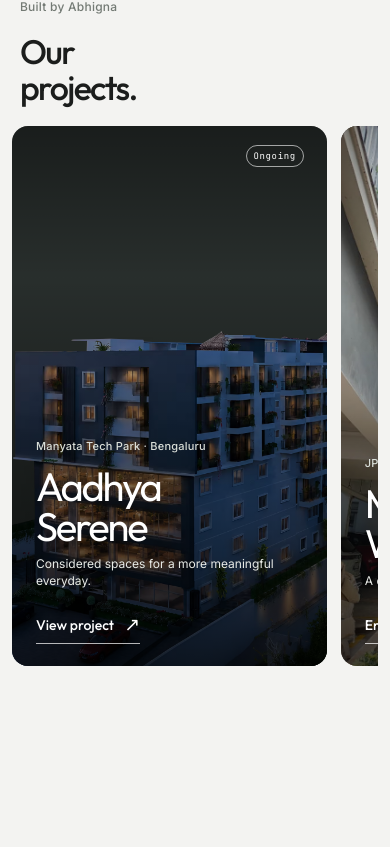
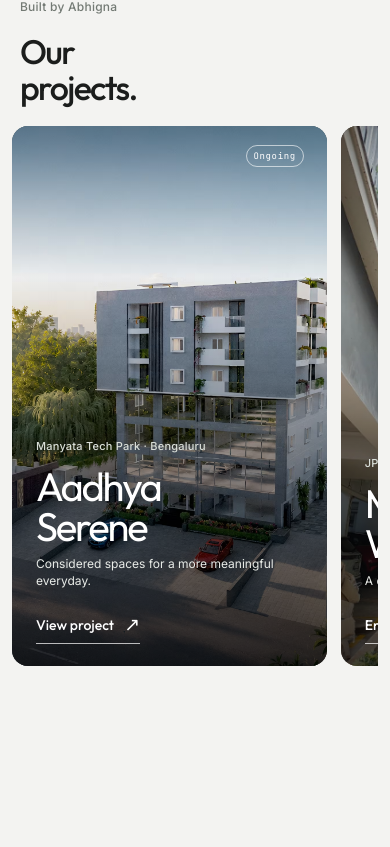
Before and after one commit to RishavSthyra/Abhigna-Constructions, a Next.js app: page / in a window 390 px wide. Shown: the part 2177-3024 px from the top of the page. Built offline with nearby package versions, Linux system fonts and the light colour scheme.

Commit message:
Update Aadhya project card and landing CTA imagery

```diff
--- a/app/home.module.css
+++ b/app/home.module.css
@@ -61,7 +61,7 @@
 .numberCard>div{min-width:0}
 .numberCard strong{justify-self:end;font-family:var(--font-display),sans-serif;font-size:clamp(58px,5vw,78px);font-weight:400;line-height:1;letter-spacing:-.065em;white-space:nowrap}.numberCard strong span{font-size:.7em}
 .numberCard h3{margin:0 0 10px;font-family:var(--font-display),sans-serif;font-size:clamp(20px,1.8vw,28px);font-weight:500;line-height:1.12;letter-spacing:-.035em}.numberCard p{max-width:520px;margin:0;color:#626b64;font-size:14px;line-height:1.5}
-.finalCta{position:relative;display:flex;flex-direction:column;align-items:center;justify-content:center;min-height:550px;overflow:hidden;background:#151b1b;color:#fff;text-align:center}.finalBackdrop{background-image:linear-gradient(rgba(11,17,17,.68),rgba(11,17,17,.8)),url('/Hero/NIGHT_FOREGROUND_IMAGE.png');background-position:center,center 47%;background-size:cover}.finalCta>*:not(.finalBackdrop){position:relative;z-index:1}.finalCta .kicker{color:#d0d7ce}.finalCta h2{margin:21px 0 12px;font-family:var(--font-display),sans-serif;font-size:clamp(48px,5vw,72px);font-weight:400;line-height:1;letter-spacing:-.06em}.finalCta p{color:#d3d8d2;font-size:15px}.ctaPill{margin-top:22px;color:#1d2b21;background:#f3f1e9}.ctaPill:hover{background:#fff}
+.finalCta{position:relative;display:flex;flex-direction:column;align-items:center;justify-content:center;min-height:550px;overflow:hidden;background:#151b1b;color:#fff;text-align:center}.finalBackdrop{background-image:linear-gradient(rgba(11,17,17,.68),rgba(11,17,17,.8)),url('/projects/aadhya-serene-cta.avif');background-position:center,center 47%;background-size:cover}.finalCta>*:not(.finalBackdrop){position:relative;z-index:1}.finalCta .kicker{color:#d0d7ce}.finalCta h2{margin:21px 0 12px;font-family:var(--font-display),sans-serif;font-size:clamp(48px,5vw,72px);font-weight:400;line-height:1;letter-spacing:-.06em}.finalCta p{color:#d3d8d2;font-size:15px}.ctaPill{margin-top:22px;color:#1d2b21;background:#f3f1e9}.ctaPill:hover{background:#fff}
 @media(max-width:1000px){.projects{grid-template-columns:1fr}.projectsIntro{min-height:280px;padding-right:0}.hero h1{font-size:clamp(42px,5.6vw,60px)}}
 @media(max-width:700px){.hero{height:100svh;min-height:720px}.heroBackdrop{background:linear-gradient(90deg,rgba(7,12,14,.83),rgba(7,12,14,.33)),linear-gradient(0deg,rgba(4,8,9,.58),transparent 55%)}.heroContent{left:23px;bottom:34px;width:calc(100% - 46px)}.hero h1{font-size:clamp(38px,9vw,55px)}.heroPill{margin-top:25px}.projects{gap:10px;padding:55px 12px 0}.projectsIntro{min-height:290px;padding:0 8px 10px}.introBottom h2{font-size:clamp(34px,8vw,42px)}.projectCard{flex-basis:86%;min-height:540px}.projectBottom h3{font-size:clamp(38px,9vw,46px)}.projectBottom .projectLongTitle{font-size:clamp(32px,8vw,42px)}.philosophy{margin:50px 0 0;padding:50px 13px 14px}.philosophy h2{font-size:clamp(26px,6vw,36px)}.philosophyGrid{grid-template-columns:1fr}.philosophyImage{min-height:320px}.quoteCard{min-height:290px}.quoteCard blockquote{font-size:26px}.numbers{padding:48px 12px}.numberCard{grid-template-columns:minmax(0,1fr) auto;gap:12px;min-height:142px;padding:22px}.numberCard strong{font-size:clamp(38px,10vw,56px)}.numberCard h3{font-size:20px}.numberCard p{font-size:12px}.finalCta{min-height:500px}.finalCta h2{font-size:clamp(40px,9vw,56px)}.finalCta p{font-size:13px}}
 @media(max-width:390px){.hero h1{font-size:38px}.projectBottom h3{font-size:40px}}
--- a/components/Home/ProjectsCarousel.tsx
+++ b/components/Home/ProjectsCarousel.tsx
@@ -71,7 +71,7 @@ export default function ProjectsCarousel() {
         tabIndex={0}
       >
         <article className={`${styles.projectCard} ${styles.projectCardDark}`}>
-          <Image src="/Hero/withour bg Night View Aadhya Serene.avif" alt="Architectural rendering of Aadhya Serene" fill sizes="(max-width: 700px) 86vw, (max-width: 1000px) 45vw, 33vw" className={styles.projectImage} />
+          <Image src="/projects/aadhya-serene-card.avif" alt="Architectural rendering of Aadhya Serene" fill sizes="(max-width: 700px) 86vw, (max-width: 1000px) 45vw, 33vw" className={styles.projectImage} />
           <div className={styles.projectShade} />
           <div className={styles.projectStatus}><span>Ongoing</span></div>
           <div className={styles.projectBottom}>
```
Also changed, not shown: public/projects/aadhya-serene-card.avif (added), public/projects/aadhya-serene-cta.avif (added).
